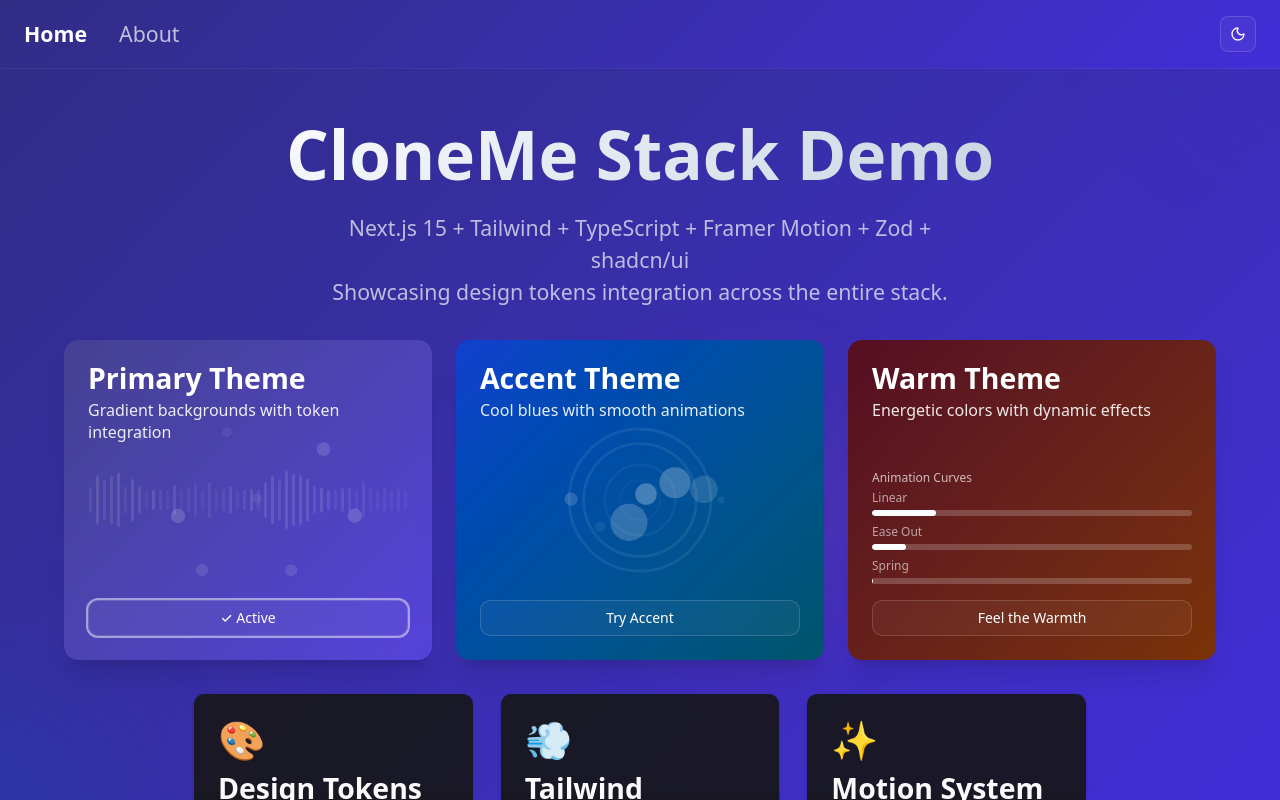
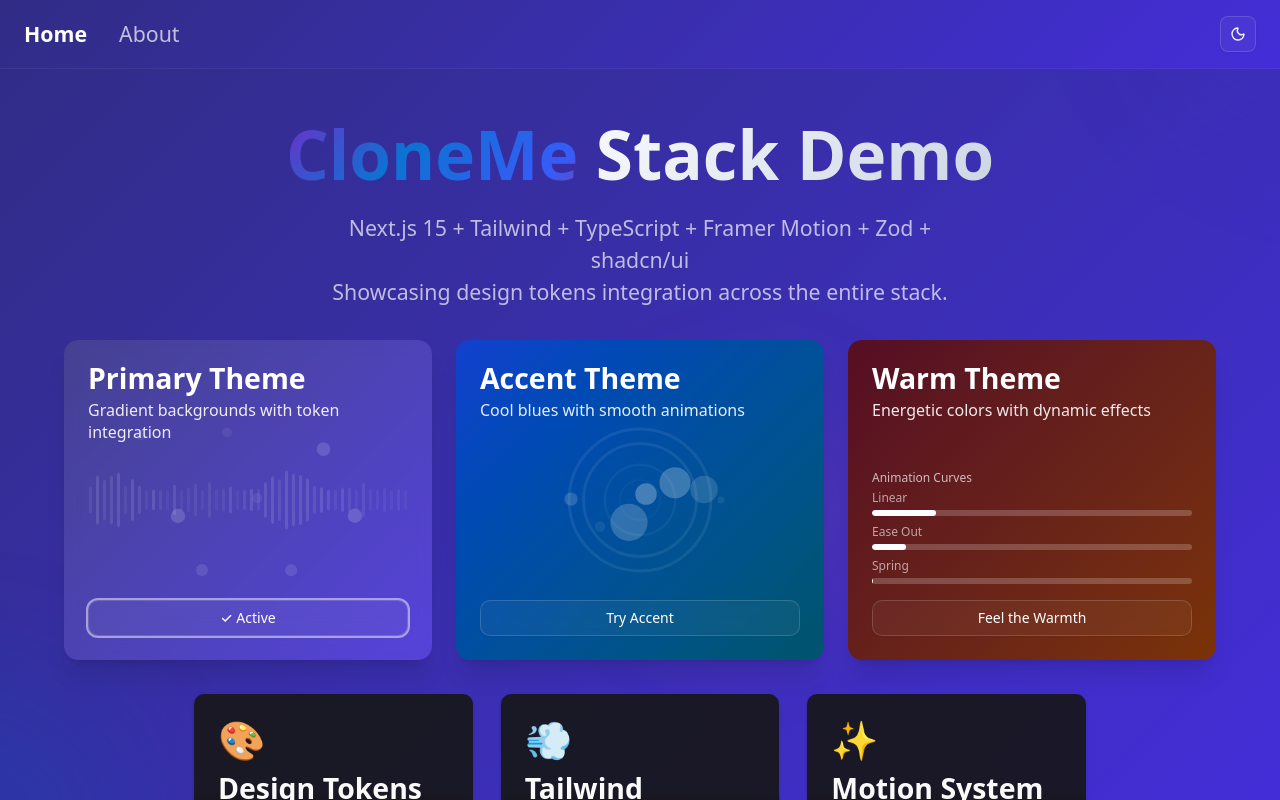
Before and after one commit to BenjiElysium/Clone-Me-Project, a Next.js app: page / in a window 1280 px wide. Shown: the top 800 px of the page. Built offline with nearby package versions, Linux system fonts and the light colour scheme.

Commit message:
Magic UI: Aurora text

```diff
--- a/src/app/globals.css
+++ b/src/app/globals.css
@@ -42,6 +42,29 @@
   --radius-md: calc(var(--radius) - 2px);
   --radius-lg: var(--radius);
   --radius-xl: calc(var(--radius) + 4px);
+  --animate-aurora: aurora 8s ease-in-out infinite alternate;
+  @keyframes aurora {
+  0% {
+    background-position: 0% 50%;
+    transform: rotate(-5deg) scale(0.9);
+    }
+  25% {
+    background-position: 50% 100%;
+    transform: rotate(5deg) scale(1.1);
+    }
+  50% {
+    background-position: 100% 50%;
+    transform: rotate(-3deg) scale(0.95);
+    }
+  75% {
+    background-position: 50% 0%;
+    transform: rotate(3deg) scale(1.05);
+    }
+  100% {
+    background-position: 0% 50%;
+    transform: rotate(-5deg) scale(0.9);
+    }
+  }
 }
 
 :root {
--- a/src/app/page.tsx
+++ b/src/app/page.tsx
@@ -3,6 +3,7 @@
 import { motion } from "framer-motion";
 import { Card, CardContent, CardDescription, CardHeader, CardTitle } from "@/components/ui/card";
 import { Button } from "@/components/ui/button";
+import { AuroraText } from "@/components/ui/aurora-text";
 import { useHeroTheme } from "@/contexts/hero-theme-context";
 
 export default function Home() {
@@ -85,10 +86,13 @@ export default function Home() {
         className="text-center space-y-4"
       >
         <h1
-          className="font-bold leading-tight text-gradient"
+          className="font-bold leading-tight"
           style={{ fontSize: "var(--s5)" }} // 67.35px
         >
-          CloneMe Stack Demo
+          <AuroraText speed={1.2}>
+            CloneMe
+          </AuroraText>{" "}
+          <span className="text-gradient">Stack Demo</span>
         </h1>
         <p
           className="text-foreground/70 max-w-2xl mx-auto"
--- /dev/null
+++ b/src/components/ui/aurora-text.tsx
@@ -0,0 +1,48 @@
+"use client";
+
+import React, { memo } from "react";
+
+interface AuroraTextProps {
+  children: React.ReactNode;
+  className?: string;
+  colors?: string[];
+  speed?: number;
+}
+
+export const AuroraText = memo(
+  ({
+    children,
+    className = "",
+    colors = [
+      "var(--aurora-1)",
+      "var(--aurora-2)",
+      "var(--aurora-3)",
+      "var(--aurora-4)"
+    ],
+    speed = 1,
+  }: AuroraTextProps) => {
+    const gradientStyle = {
+      backgroundImage: `linear-gradient(135deg, ${colors.join(", ")}, ${
+        colors[0]
+      })`,
+      WebkitBackgroundClip: "text",
+      WebkitTextFillColor: "transparent",
+      animationDuration: `${10 / speed}s`,
+    };
+
+    return (
+      <span className={`relative inline-block ${className}`}>
+        <span className="sr-only">{children}</span>
+        <span
+          className="relative animate-aurora bg-[length:200%_auto] bg-clip-text text-transparent"
+          style={gradientStyle}
+          aria-hidden="true"
+        >
+          {children}
+        </span>
+      </span>
+    );
+  },
+);
+
+AuroraText.displayName = "AuroraText";
--- a/styles/tokens.css
+++ b/styles/tokens.css
@@ -62,6 +62,12 @@
     --space-xl: 2rem;      /* 32px */
     --space-2xl: 3rem;     /* 48px */
     --space-3xl: 4rem;     /* 64px */
+
+    /* -------- Aurora Colors -------- */
+    --aurora-1: rgba(255, 0, 128, 0.9);
+    --aurora-2: rgba(121, 40, 202, 1);
+    --aurora-3: rgba(0, 112, 243, 0.8);
+    --aurora-4: rgba(56, 189, 248, 1);
   }
 
   /* ===============================
@@ -100,6 +106,12 @@
 
     /* -------- Dark Theme Background -------- */
     --gradient-bg: var(--gradient-dark);
+
+    /* -------- Aurora Colors (Dark Theme) -------- */
+    --aurora-1: rgba(255, 21, 0, 0.9);
+    --aurora-2: rgba(121, 40, 202, 1);
+    --aurora-3: rgba(3, 132, 224, 0.8);
+    --aurora-4: rgb(56, 91, 248);
   }
 
   /* ===============================
@@ -138,6 +150,12 @@
 
     /* -------- Light Theme Background -------- */
     --gradient-bg: var(--gradient-cool);
+
+    /* -------- Aurora Colors (Light Theme) -------- */
+    --aurora-1: rgba(219, 39, 119, 0.8);
+    --aurora-2: rgba(79, 70, 229, 0.9);
+    --aurora-3: rgba(59, 130, 246, 0.7);
+    --aurora-4: rgba(14, 165, 233, 0.8);
   }
 
   /* ============================================================
```
Also changed, not shown: components.json, 1 other file (tests, documents, lock files or other folders).
